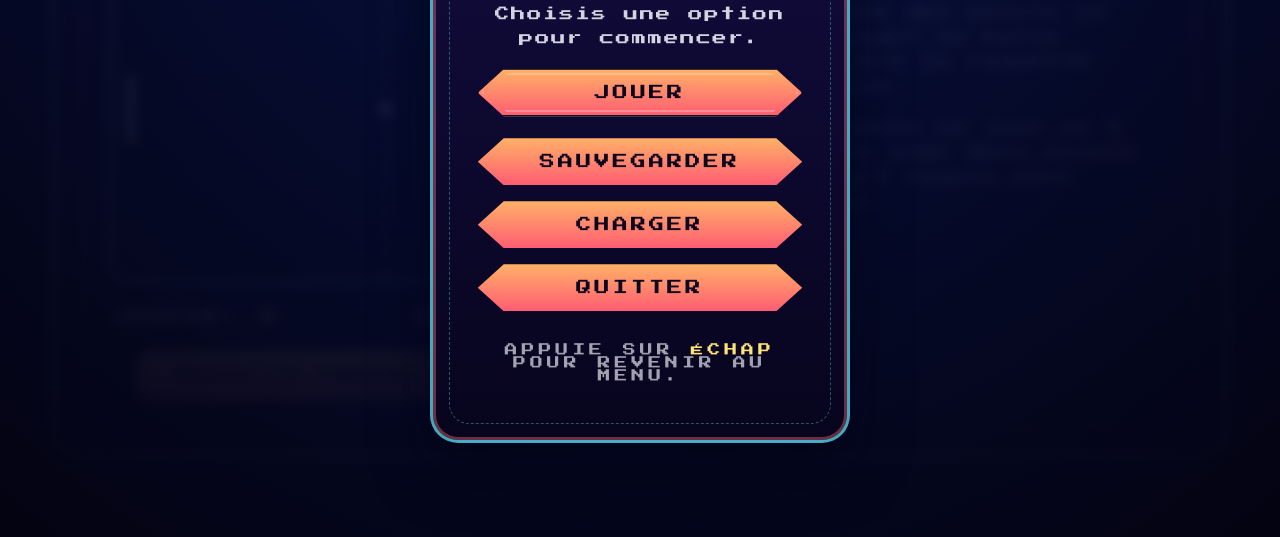
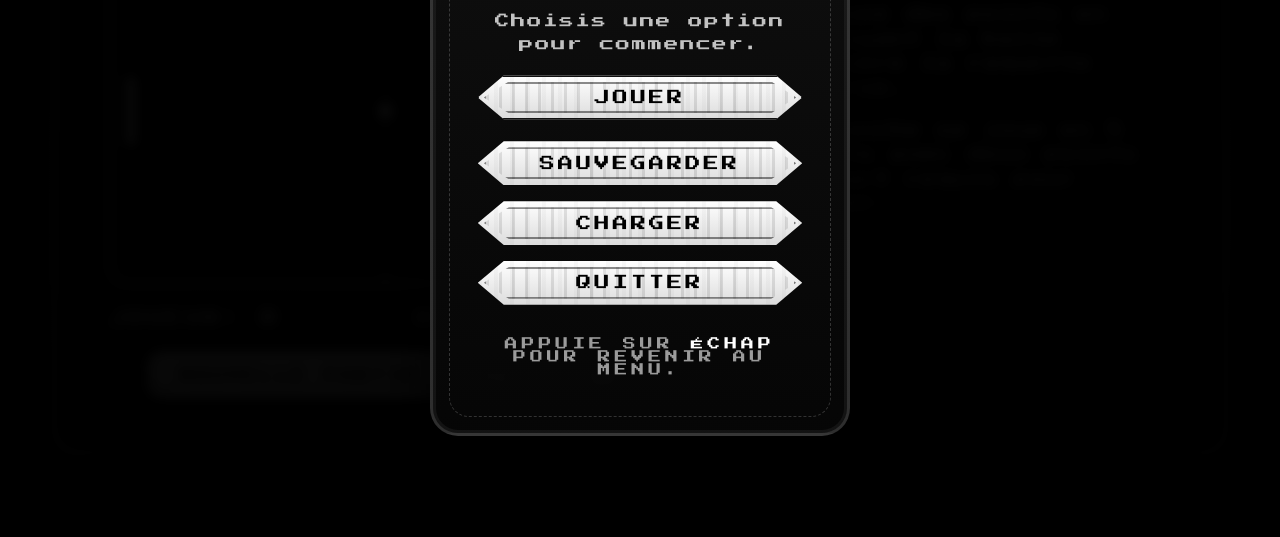
Before and after one commit to florenttechou/JeuPong, a plain HTML site: page index.html in a window 1280 px wide. Shown: the part 263-800 px from the top of the page. Drawn offline with Linux system fonts and the light colour scheme.

Commit message:
Adapte le thème en noir et blanc pour Pong

```diff
--- a/style.css
+++ b/style.css
@@ -3,15 +3,15 @@
 }
 
 :root {
-  --space-blue: #051537;
-  --space-purple: #130631;
-  --neon-pink: #ff5d73;
-  --neon-orange: #ffac4d;
-  --neon-yellow: #ffe479;
-  --neon-cyan: #5df0ff;
-  --ink: #0b021f;
-  --panel-bg: rgba(10, 6, 35, 0.85);
-  --text-primary: #f8f7ff;
+  --space-blue: #050505;
+  --space-purple: #080808;
+  --neon-pink: #f5f5f5;
+  --neon-orange: #e0e0e0;
+  --neon-yellow: #f0f0f0;
+  --neon-cyan: #ffffff;
+  --ink: #000000;
+  --panel-bg: rgba(10, 10, 10, 0.92);
+  --text-primary: #f7f7f7;
   font-size: 16px;
 }
 
@@ -24,7 +24,7 @@ body {
   display: flex;
   align-items: center;
   justify-content: center;
-  background: linear-gradient(180deg, #0c1a4b 0%, #060220 45%, #050111 100%);
+  background: #000;
   position: relative;
   overflow-x: hidden;
 }
@@ -38,22 +38,22 @@ body::after {
 }
 
 body::before {
-  background-image: radial-gradient(1px 1px at 10% 20%, rgba(255, 255, 255, 0.7) 0, rgba(255, 255, 255, 0) 60%),
-    radial-gradient(1px 1px at 80% 30%, rgba(255, 255, 255, 0.8) 0, rgba(255, 255, 255, 0) 65%),
-    radial-gradient(1px 1px at 30% 80%, rgba(255, 255, 255, 0.6) 0, rgba(255, 255, 255, 0) 60%),
-    radial-gradient(1px 1px at 60% 60%, rgba(255, 255, 255, 0.65) 0, rgba(255, 255, 255, 0) 60%);
+  background-image: radial-gradient(1px 1px at 10% 20%, rgba(255, 255, 255, 0.45) 0, rgba(255, 255, 255, 0) 60%),
+    radial-gradient(1px 1px at 80% 30%, rgba(255, 255, 255, 0.5) 0, rgba(255, 255, 255, 0) 65%),
+    radial-gradient(1px 1px at 30% 80%, rgba(255, 255, 255, 0.35) 0, rgba(255, 255, 255, 0) 60%),
+    radial-gradient(1px 1px at 60% 60%, rgba(255, 255, 255, 0.4) 0, rgba(255, 255, 255, 0) 60%);
   background-size: 300px 300px, 260px 260px, 400px 400px, 320px 320px;
   animation: starfield 40s linear infinite;
-  opacity: 0.75;
+  opacity: 0.6;
 }
 
 body::after {
-  background: linear-gradient(0deg, rgba(3, 0, 12, 0.92) 20%, rgba(3, 0, 12, 0) 60%),
+  background: linear-gradient(0deg, rgba(0, 0, 0, 0.9) 20%, rgba(0, 0, 0, 0) 60%),
     linear-gradient(
       to top,
-      rgba(16, 5, 42, 0.9) 0%,
-      rgba(16, 5, 42, 0.6) 30%,
-      rgba(16, 5, 42, 0) 60%
+      rgba(8, 8, 8, 0.92) 0%,
+      rgba(8, 8, 8, 0.6) 30%,
+      rgba(8, 8, 8, 0) 60%
     );
   z-index: -1;
 }
@@ -73,11 +73,11 @@ main.layout {
   gap: 2.5rem;
   width: min(1180px, 92vw);
   padding: clamp(1.5rem, 2vw, 2.5rem);
-  background: linear-gradient(160deg, rgba(12, 8, 40, 0.88), rgba(7, 5, 26, 0.92));
-  border: 4px solid rgba(93, 240, 255, 0.75);
+  background: linear-gradient(160deg, rgba(18, 18, 18, 0.95), rgba(8, 8, 8, 0.96));
+  border: 4px solid rgba(255, 255, 255, 0.35);
   border-radius: 26px;
-  box-shadow: 0 30px 65px rgba(2, 6, 25, 0.75), inset 0 0 0 3px rgba(255, 109, 125, 0.35);
-  backdrop-filter: blur(8px);
+  box-shadow: 0 30px 65px rgba(0, 0, 0, 0.8), inset 0 0 0 3px rgba(255, 255, 255, 0.08);
+  backdrop-filter: blur(6px);
   position: relative;
   transition: filter 0.4s ease, opacity 0.4s ease;
 }
@@ -85,8 +85,8 @@ main.layout {
 .layout::before {
   content: "";
   position: absolute;
-  inset: 16px;
-  border: 2px dashed rgba(93, 240, 255, 0.3);
+  inset: 18px;
+  border: 2px dashed rgba(255, 255, 255, 0.18);
   border-radius: 20px;
   pointer-events: none;
 }
@@ -101,8 +101,8 @@ main.layout {
 .instructions {
   background: var(--panel-bg);
   border-radius: 20px;
-  border: 3px solid rgba(255, 109, 125, 0.35);
-  box-shadow: 0 18px 40px rgba(3, 0, 18, 0.7);
+  border: 3px solid rgba(255, 255, 255, 0.08);
+  box-shadow: 0 18px 40px rgba(0, 0, 0, 0.7);
   padding: clamp(1.2rem, 2vw, 2rem);
   position: relative;
 }
@@ -112,7 +112,7 @@ main.layout {
   content: "";
   position: absolute;
   inset: 12px;
-  border: 1px solid rgba(93, 240, 255, 0.35);
+  border: 1px solid rgba(255, 255, 255, 0.12);
   border-radius: 14px;
   pointer-events: none;
 }
@@ -123,17 +123,17 @@ main.layout {
   font-size: clamp(1.6rem, 2.8vw, 2.2rem);
   letter-spacing: 0.12em;
   color: var(--neon-cyan);
-  text-shadow: 0 0 14px rgba(93, 240, 255, 0.55);
+  text-shadow: 0 0 12px rgba(255, 255, 255, 0.35);
   margin-bottom: clamp(1rem, 2vw, 1.6rem);
 }
 
 canvas {
   display: block;
   width: 100%;
-  border: 4px solid rgba(93, 240, 255, 0.85);
+  border: 4px solid rgba(255, 255, 255, 0.6);
   border-radius: 18px;
-  background: linear-gradient(140deg, rgba(255, 255, 255, 0.06), rgba(5, 8, 35, 0.9));
-  box-shadow: inset 0 0 20px rgba(3, 6, 30, 0.7);
+  background: linear-gradient(140deg, rgba(0, 0, 0, 0.95), rgba(10, 10, 10, 0.85));
+  box-shadow: inset 0 0 20px rgba(0, 0, 0, 0.8);
 }
 
 .scoreboard {
@@ -146,8 +146,8 @@ canvas {
 }
 
 .scoreboard strong {
-  color: var(--neon-yellow);
-  text-shadow: 0 0 10px rgba(255, 228, 121, 0.45);
+  color: var(--neon-cyan);
+  text-shadow: 0 0 8px rgba(255, 255, 255, 0.3);
 }
 
 .winner-banner {
@@ -157,8 +157,8 @@ canvas {
   font-size: clamp(1.4rem, 3vw, 2.4rem);
   letter-spacing: 0.15em;
   text-transform: uppercase;
-  color: var(--neon-orange);
-  text-shadow: 0 0 18px rgba(255, 172, 77, 0.7);
+  color: var(--neon-cyan);
+  text-shadow: 0 0 18px rgba(255, 255, 255, 0.35);
 }
 
 .winner-banner.is-visible {
@@ -179,41 +179,54 @@ button,
   text-transform: uppercase;
   font-size: clamp(0.65rem, 1.4vw, 0.85rem);
   letter-spacing: 0.18em;
-  background: linear-gradient(180deg, rgba(255, 173, 91, 0.95), rgba(255, 96, 110, 0.95));
+  background: linear-gradient(180deg, #ffffff 0%, #dcdcdc 100%);
   color: var(--ink);
   border: 0;
   border-radius: 16px;
-  padding: clamp(0.7rem, 1.8vw, 1.1rem) clamp(1.6rem, 3vw, 2.5rem);
-  box-shadow: 0 8px 0 rgba(38, 15, 54, 0.9), 0 15px 35px rgba(2, 0, 10, 0.6);
+  padding: clamp(0.6rem, 1.6vw, 1rem) clamp(1.4rem, 2.6vw, 2.1rem);
+  box-shadow: 0 8px 0 rgba(0, 0, 0, 0.8), 0 15px 35px rgba(0, 0, 0, 0.6);
   cursor: pointer;
   transition: transform 0.2s ease, box-shadow 0.2s ease, filter 0.2s ease;
   position: relative;
+  overflow: hidden;
+}
+
+button::before {
+  content: "";
+  position: absolute;
+  left: 0;
+  right: 0;
+  top: 12px;
+  bottom: 12px;
+  border-radius: 12px;
+  border: 2px solid rgba(0, 0, 0, 0.5);
+  pointer-events: none;
 }
 
 button::after {
   content: "";
   position: absolute;
-  inset: 6px;
-  border-radius: 10px;
-  border: 2px solid rgba(255, 255, 255, 0.25);
-  opacity: 0;
-  transition: opacity 0.2s ease;
+  inset: 0;
+  background: repeating-linear-gradient(
+    90deg,
+    rgba(0, 0, 0, 0.08) 0,
+    rgba(0, 0, 0, 0.08) 4px,
+    transparent 4px,
+    transparent 16px
+  );
+  opacity: 0.35;
+  pointer-events: none;
 }
 
 button:hover,
 button:focus-visible {
   transform: translateY(-4px);
-  box-shadow: 0 12px 0 rgba(38, 15, 54, 0.9), 0 25px 40px rgba(4, 0, 20, 0.65);
-}
-
-button:hover::after,
-button:focus-visible::after {
-  opacity: 1;
+  box-shadow: 0 12px 0 rgba(0, 0, 0, 0.8), 0 25px 40px rgba(0, 0, 0, 0.65);
 }
 
 button:active {
   transform: translateY(2px);
-  box-shadow: 0 5px 0 rgba(38, 15, 54, 0.9), 0 10px 20px rgba(4, 0, 20, 0.5);
+  box-shadow: 0 5px 0 rgba(0, 0, 0, 0.8), 0 10px 20px rgba(0, 0, 0, 0.6);
 }
 
 .instructions h3 {
@@ -221,8 +234,8 @@ button:active {
   margin-bottom: 1rem;
   font-size: clamp(1rem, 1.8vw, 1.2rem);
   letter-spacing: 0.12em;
-  color: var(--neon-pink);
-  text-shadow: 0 0 16px rgba(255, 93, 115, 0.6);
+  color: var(--neon-cyan);
+  text-shadow: 0 0 16px rgba(255, 255, 255, 0.25);
 }
 
 .instructions ul {
@@ -251,7 +264,7 @@ button:active {
   transition: opacity 0.4s ease, transform 0.4s ease;
   z-index: 10;
   padding: 2rem;
-  background: radial-gradient(circle at top, rgba(8, 21, 76, 0.85), rgba(4, 3, 18, 0.95));
+  background: radial-gradient(circle at top, rgba(0, 0, 0, 0.92), rgba(0, 0, 0, 0.95));
 }
 
 body.menu-open .retro-menu {
@@ -262,11 +275,11 @@ body.menu-open .retro-menu {
 
 .retro-menu__panel {
   width: min(420px, 90vw);
-  background: linear-gradient(180deg, rgba(20, 13, 64, 0.95), rgba(8, 5, 30, 0.92));
+  background: linear-gradient(180deg, rgba(16, 16, 16, 0.96), rgba(6, 6, 6, 0.94));
   border-radius: 28px;
   padding: clamp(1.8rem, 4vw, 2.8rem);
-  border: 3px solid rgba(93, 240, 255, 0.7);
-  box-shadow: 0 25px 55px rgba(2, 5, 25, 0.85), inset 0 0 0 3px rgba(255, 109, 125, 0.4);
+  border: 3px solid rgba(255, 255, 255, 0.16);
+  box-shadow: 0 25px 55px rgba(0, 0, 0, 0.85), inset 0 0 0 3px rgba(255, 255, 255, 0.05);
   text-align: center;
   position: relative;
 }
@@ -276,7 +289,7 @@ body.menu-open .retro-menu {
   position: absolute;
   inset: 16px;
   border-radius: 20px;
-  border: 1px dashed rgba(93, 240, 255, 0.35);
+  border: 1px dashed rgba(255, 255, 255, 0.18);
   pointer-events: none;
 }
 
@@ -285,7 +298,7 @@ body.menu-open .retro-menu {
   font-size: 0.65rem;
   letter-spacing: 0.4em;
   text-transform: uppercase;
-  color: rgba(255, 228, 121, 0.9);
+  color: rgba(255, 255, 255, 0.6);
 }
 
 .retro-menu__title {
@@ -294,7 +307,7 @@ body.menu-open .retro-menu {
   letter-spacing: 0.25em;
   text-transform: uppercase;
   color: var(--neon-cyan);
-  text-shadow: 0 0 22px rgba(93, 240, 255, 0.7);
+  text-shadow: 0 0 22px rgba(255, 255, 255, 0.35);
 }
 
 .retro-menu__subtitle {
@@ -302,7 +315,7 @@ body.menu-open .retro-menu {
   font-size: clamp(0.75rem, 1.3vw, 0.9rem);
   line-height: 1.6;
   letter-spacing: 0.12em;
-  color: rgba(248, 247, 255, 0.85);
+  color: rgba(255, 255, 255, 0.75);
   min-height: 2.8rem;
 }
 
@@ -313,46 +326,42 @@ body.menu-open .retro-menu {
 
 .retro-menu__button {
   position: relative;
-  padding: 1rem 1.5rem;
-  background: linear-gradient(180deg, #ffb167 0%, #ff5d73 100%);
+  padding: 0.9rem 1.4rem;
+  background: linear-gradient(180deg, #ffffff 0%, #dcdcdc 100%);
   color: var(--ink);
   font-size: clamp(0.7rem, 1.8vw, 0.95rem);
   letter-spacing: 0.2em;
   border-radius: 18px;
   clip-path: polygon(8% 0%, 92% 0%, 100% 50%, 92% 100%, 8% 100%, 0% 50%);
-  box-shadow: 0 12px 0 rgba(26, 5, 41, 0.9), 0 25px 45px rgba(0, 0, 0, 0.55);
+  box-shadow: 0 12px 0 rgba(0, 0, 0, 0.8), 0 25px 45px rgba(0, 0, 0, 0.55);
   border: 0;
-}
-
-.retro-menu__button::after {
-  display: none;
 }
 
 .retro-menu__button::before {
   content: "";
   position: absolute;
-  inset: 4px;
+  inset: 6px;
   border-radius: 12px;
   clip-path: inherit;
-  border: 2px solid rgba(255, 255, 255, 0.25);
-  opacity: 0;
-  transition: opacity 0.2s ease;
+  border: 2px solid rgba(0, 0, 0, 0.45);
+  background: repeating-linear-gradient(
+    90deg,
+    rgba(0, 0, 0, 0.1) 0,
+    rgba(0, 0, 0, 0.1) 3px,
+    transparent 3px,
+    transparent 13px
+  );
 }
 
 .retro-menu__button:hover,
 .retro-menu__button:focus-visible {
   transform: translateY(-6px);
-  box-shadow: 0 14px 0 rgba(26, 5, 41, 0.9), 0 30px 60px rgba(0, 0, 0, 0.65);
-}
-
-.retro-menu__button:hover::before,
-.retro-menu__button:focus-visible::before {
-  opacity: 1;
+  box-shadow: 0 14px 0 rgba(0, 0, 0, 0.85), 0 30px 60px rgba(0, 0, 0, 0.65);
 }
 
 .retro-menu__button:active {
   transform: translateY(2px);
-  box-shadow: 0 6px 0 rgba(26, 5, 41, 0.9), 0 18px 30px rgba(0, 0, 0, 0.5);
+  box-shadow: 0 6px 0 rgba(0, 0, 0, 0.85), 0 18px 30px rgba(0, 0, 0, 0.5);
 }
 
 .retro-menu__button.is-pulsing {
@@ -376,11 +385,11 @@ body.menu-open .retro-menu {
   font-size: clamp(0.6rem, 1.2vw, 0.8rem);
   letter-spacing: 0.32em;
   text-transform: uppercase;
-  color: rgba(248, 247, 255, 0.65);
+  color: rgba(255, 255, 255, 0.6);
 }
 
 .retro-menu__hint span {
-  color: var(--neon-yellow);
+  color: var(--neon-cyan);
 }
 
 @media (max-width: 980px) {
```
